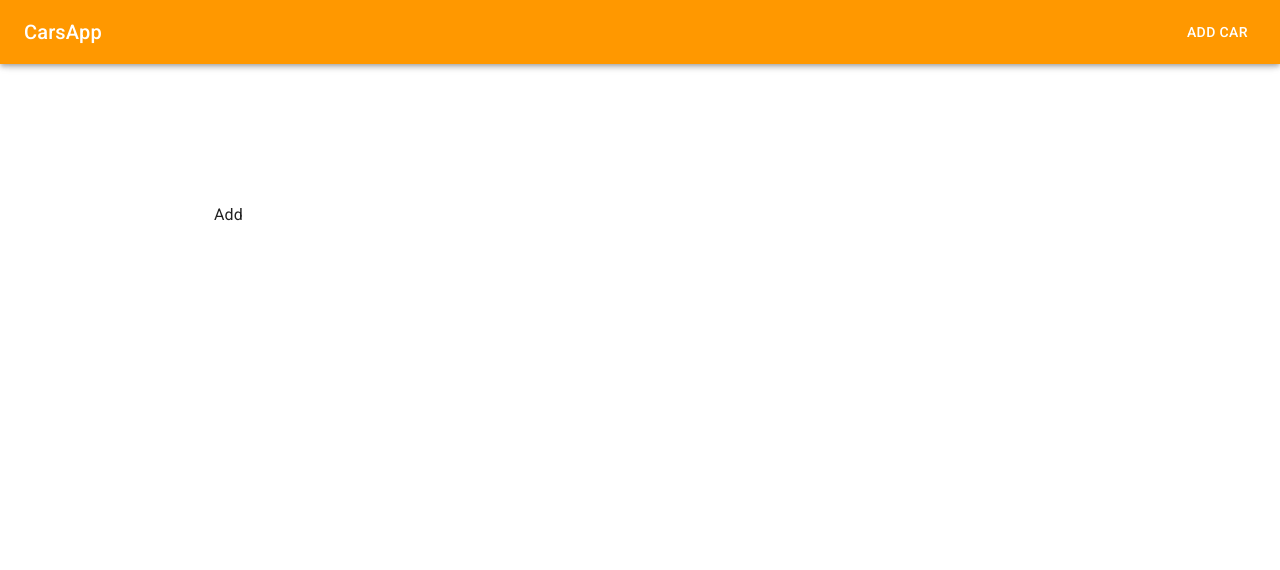
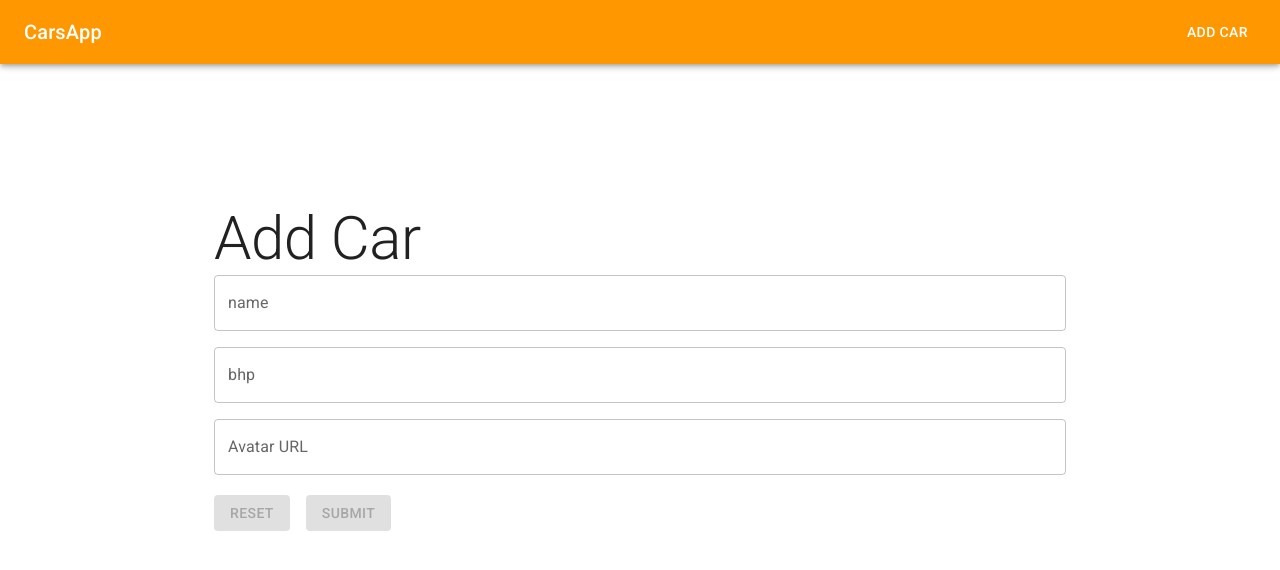
Before and after one commit to ctennant718/first-react-app, a React (Vite) app: page /add in a window 1280 px wide. Shown: the top 570 px of the page. Built offline with nearby package versions, Linux system fonts and the light colour scheme.

Commit message:
forms added

```diff
--- a/package.json
+++ b/package.json
@@ -12,11 +12,14 @@
     "@emotion/react": "^11.10.6",
     "@emotion/styled": "^11.10.6",
     "@fontsource/roboto": "^4.5.8",
+    "@hookform/resolvers": "^2.9.11",
     "@mui/icons-material": "^5.11.11",
     "@mui/material": "^5.11.11",
     "react": "^18.2.0",
     "react-dom": "^18.2.0",
-    "react-router-dom": "^6.8.2"
+    "react-hook-form": "^7.43.3",
+    "react-router-dom": "^6.8.2",
+    "yup": "^1.0.2"
   },
   "devDependencies": {
     "@types/react": "^18.0.27",
--- /dev/null
+++ b/src/components/forms/CarForm.jsx
@@ -0,0 +1,134 @@
+import React, { useEffect } from "react";
+import { useForm, Controller } from "react-hook-form";
+// import CircularProgress from "@mui/material/CircularProgress";
+import * as yup from "yup";
+import { yupResolver } from "@hookform/resolvers/yup";
+import { TextField, Button } from "@mui/material";
+
+const schema = yup
+  .object()
+  .shape({
+    name: yup.string().max(30).required(),
+    bhp: yup.number().integer().positive().max(5000).required(),
+    avatar_url: yup.string().url(),
+  })
+  .required();
+
+const defaults = {
+  name: "",
+  bhp: "",
+  avatar_url: "",
+};
+
+export default function CarForm({ car, submitHandler }) {
+  // console.log(car);
+  const {
+    handleSubmit,
+    formState: { errors, isValid, isDirty, isSubmitting },
+    reset,
+    //so react hook form can control MUI components
+    control,
+  } = useForm({
+    resolver: yupResolver(schema),
+    mode: "onChange",
+    defaultValues: car || defaults,
+  });
+
+  //takes care of population when we feed a car in
+  useEffect(() => {
+    // console.log('useeffect', car);
+    if (car) {
+      reset(car);
+    }
+  }, [car, reset]);
+
+  const formRowStyle = {
+    marginBlockEnd: "1em",
+  };
+
+  let submitFn = (vals) => {
+    reset();
+    //if car is updated via id, or a new car value is passed
+    car ? submitHandler(car._id, vals) : submitHandler(vals);
+  };
+
+  return (
+    /* "handleSubmit" comes from the hook above and will validate your inputs before invoking "onSubmit" */
+    <form onSubmit={handleSubmit(submitFn)}>
+      <div style={formRowStyle}>
+        <Controller
+          //allow react-hook-form and MUI to talk to each other
+          control={control}
+          name="name"
+          defaultValue={""}
+          render={({ field }) => (
+            <TextField
+              type="name"
+              //information that comes from the controller
+              {...field}
+              label="name"
+              fullWidth
+              error={!!errors.name}
+              helperText={errors.name?.message}
+            />
+          )}
+        />
+      </div>
+      <div style={formRowStyle}>
+        <Controller
+          control={control}
+          name="bhp"
+          defaultValue={""}
+          render={({ field }) => (
+            <TextField
+              type="number"
+              fullWidth
+              error={!!errors.bhp}
+              {...field}
+              label="bhp"
+              pattern={/[0-9]{1,4}/}
+              helperText={errors.bhp?.message}
+            />
+          )}
+        />
+      </div>
+
+      <div style={formRowStyle}>
+        <Controller
+          control={control}
+          name="avatar_url"
+          defaultValue={""}
+          render={({ field }) => (
+            <TextField
+              fullWidth
+              type="text"
+              error={!!errors.avatar_url}
+              {...field}
+              label="Avatar URL"
+              helperText={errors.avatar_url?.message}
+            />
+          )}
+        />
+      </div>
+      <div style={{ marginTop: 20 }}>
+        <Button
+          type="reset"
+          onClick={() => reset()}
+          variant="contained"
+          sx={{ mr: 2 }}
+          disabled={!isDirty}
+        >
+          Reset
+        </Button>
+        <Button
+          type="submit"
+          primary="true"
+          variant="contained"
+          disabled={isSubmitting || !isDirty || (isDirty && !isValid)}
+        >
+          Submit
+        </Button>
+      </div>
+    </form>
+  );
+}
--- a/src/pages/Add.jsx
+++ b/src/pages/Add.jsx
@@ -1,11 +1,16 @@
-import React from 'react'
+import React from "react";
+import Typography from "@mui/material/Typography";
+import CarForm from "../components/forms/CarForm";
 
 function Add() {
   return (
     <>
-      <div>Add</div>
+      <Typography variant="h2" component="h1">
+        Add Car
+      </Typography>
+      <CarForm />
     </>
-  )
+  );
 }
 
-export default Add
+export default Add;
--- a/src/pages/Update.jsx
+++ b/src/pages/Update.jsx
@@ -1,11 +1,17 @@
 import React from "react";
 import { useParams } from "react-router-dom";
+import Typography from "@mui/material/Typography";
+import CarForm from "../components/forms/CarForm";
 
 function Update() {
   const { id } = useParams();
+  // send car and handler to form
   return (
     <>
-      <div>Update {id}</div>
+      <Typography variant="h2" component="h1">
+        Update Car
+      </Typography>
+      <CarForm />
     </>
   );
 }
```
Also changed, not shown: 1 other file (tests, documents, lock files or other folders).
